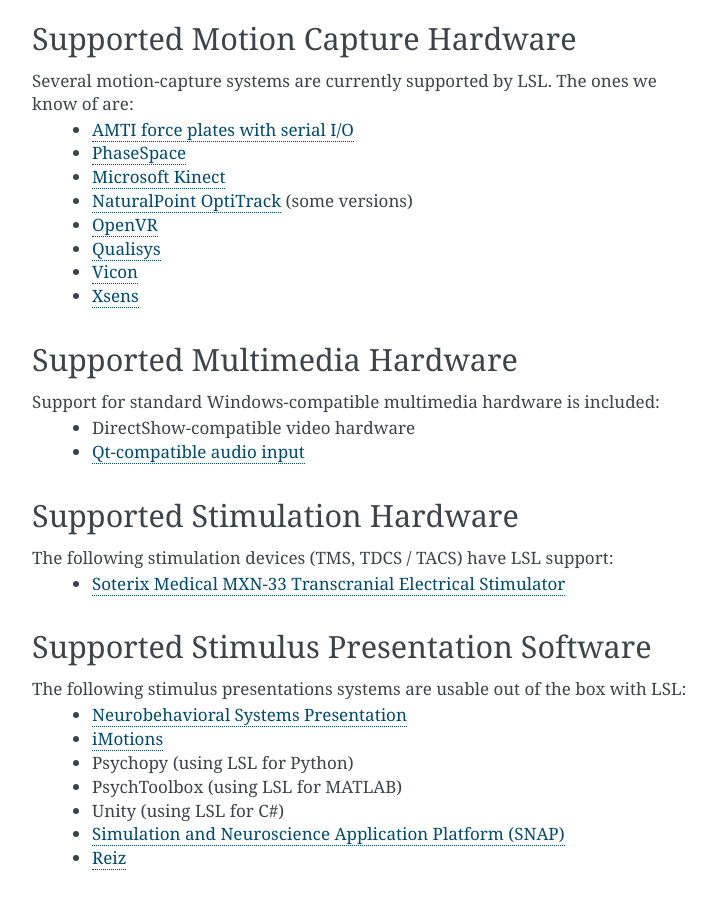
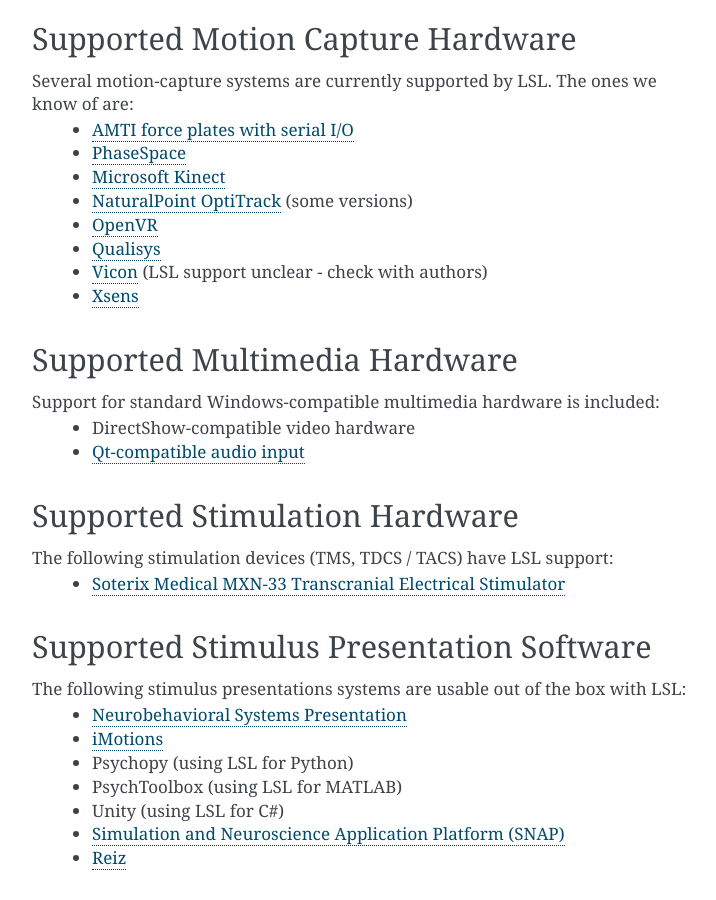
Before and after one commit to sccn/labstreaminglayer, a Sphinx documentation site: the page built from docs/info/supported_devices.rst, in a window 1280 px wide and 900 px high, scrolled down 2742 px. Shown: the whole window, without its empty margins (388-1104 px from the left). Built offline with Sphinx 7.4.7, drawn with Linux system fonts in a browser that asks for light colours.

Commit message:
Update supported_devices.rst

```diff
--- a/docs/info/supported_devices.rst
+++ b/docs/info/supported_devices.rst
@@ -109,7 +109,7 @@
   * :lslrepo:`NaturalPoint OptiTrack <OptiTrack>` (some versions)
   * :lslrepo:`OpenVR`
   * `Qualisys <https://github.com/qualisys/qualisys_lsl_app>`__
-  * `Vicon <https://gitlab.com/vicon-pupil-data-parser/vajkonstrim>`__
+  * `Vicon <https://gitlab.com/vicon-pupil-data-parser/vajkonstrim>`__ (LSL support unclear - check with authors)
   * `Xsens <https://github.com/Torres-SMIL/xsens_labstreaminglayer_link>`__
 
 Supported Multimedia Hardware
```
